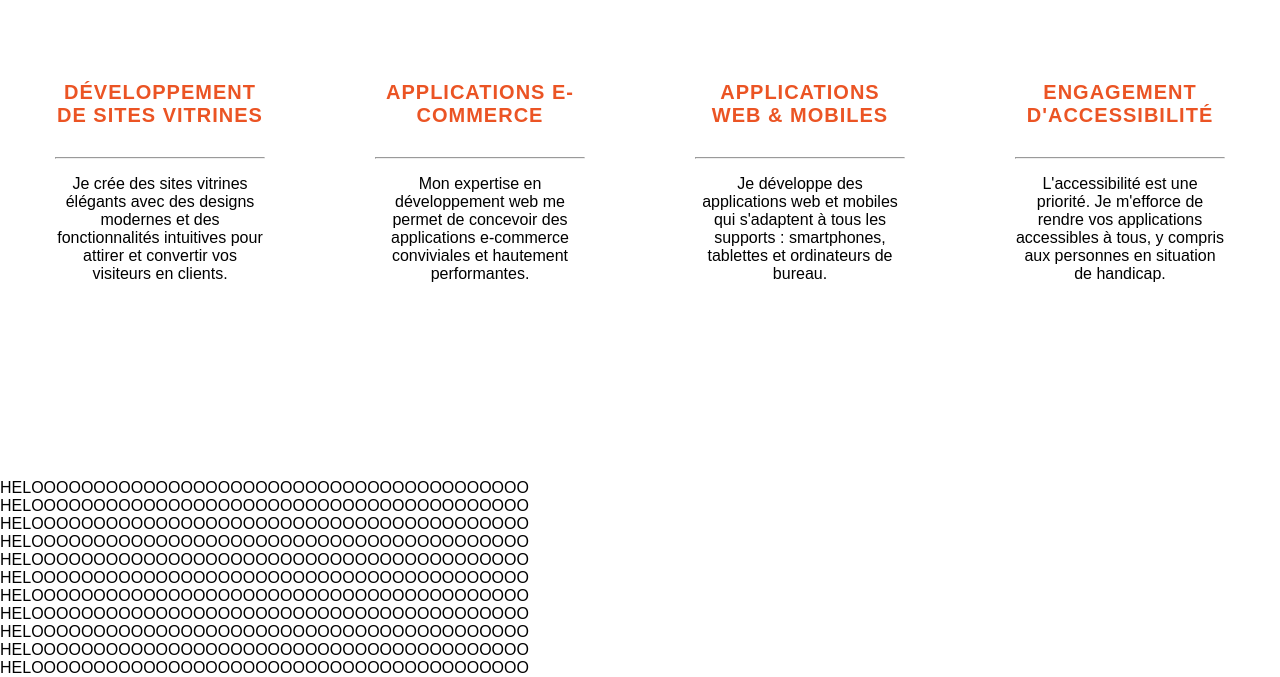
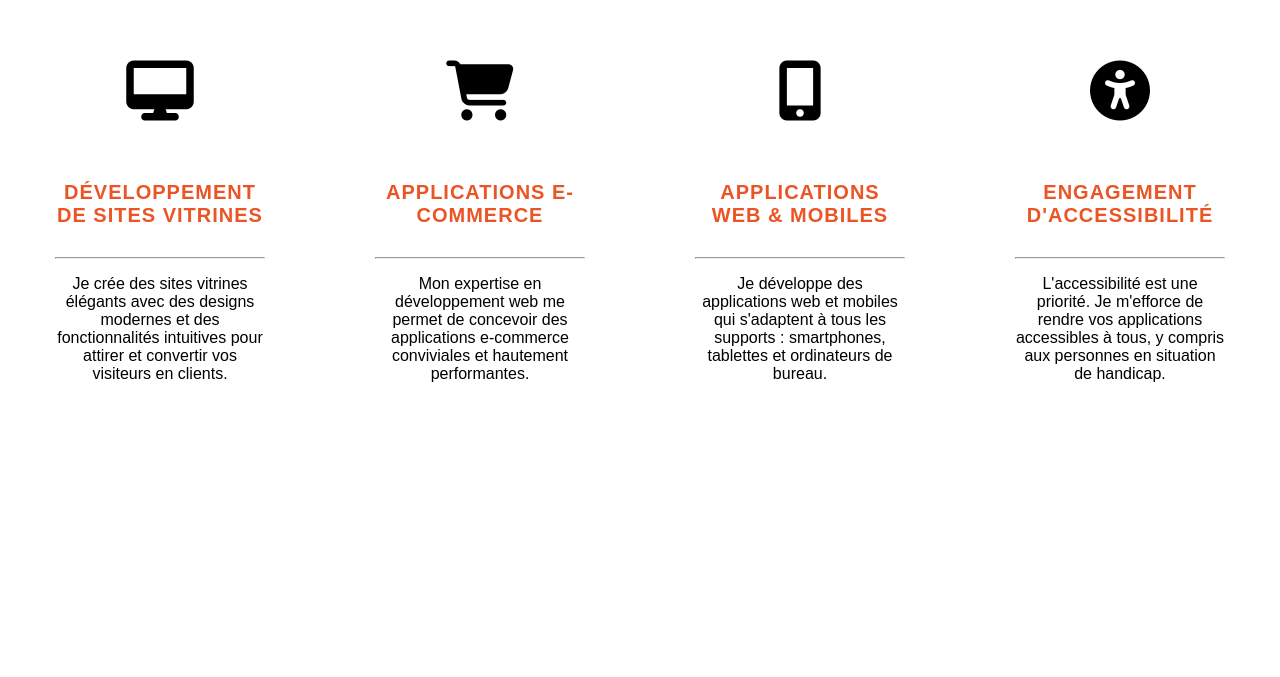
Before and after one commit to adam0794hh/Portfolio-Hammouche-Adam, a React (Vite) app: page / in a window 1280 px wide. Shown: the part 1072-1749 px from the top of the page. After the commit the page ends 1651 px from the top, so only its background shows below. Built offline with nearby package versions, Linux system fonts and the light colour scheme.

Commit message:
refacto-autres modifications

```diff
--- a/index.html
+++ b/index.html
@@ -5,6 +5,7 @@
     <link rel="icon" type="image/svg+xml" href="/vite.svg" />
     <meta name="viewport" content="width=device-width, initial-scale=1.0" />
     <title>Vite + React</title>
+    <script src="https://kit.fontawesome.com/3ec232fbc2.js" crossorigin="anonymous"></script>
   </head>
   <body>
     <div id="root"></div>
--- a/src/App.jsx
+++ b/src/App.jsx
@@ -1,27 +1,50 @@
-import Cover from './components/Cover'
-import Navbar from './components/Navbar'
-import Works from './components/Works'
+import React, { useRef, useEffect, useState } from 'react';
+import Navbar from './components/Navbar';
+import Cover from './components/Cover';
+import Works from './components/Works';
 
 function App() {
+  const homeRef = useRef(null);
+  const worksRef = useRef(null);
+  // Ajoutez d'autres références pour les autres sections ici
+
+  const [activeSection, setActiveSection] = useState('Accueil');
+
+  useEffect(() => {
+    const handleScroll = () => {
+      const scrolly = window.scrollY;
+      const homeTop = homeRef.current.offsetTop;
+      const worksTop = worksRef.current.offsetTop;
+      // Calculez la position de chaque section ici
+
+      // Déterminez quelle section est actuellement visible en fonction de la position du défilement
+      if (scrolly >= homeTop && scrolly < worksTop) {
+        setActiveSection('Accueil');
+      } else if (scrolly >= worksTop) {
+        setActiveSection('MonTravail');
+      }
+      // Ajoutez des conditions pour les autres sections ici
+    };
+
+    window.addEventListener('scroll', handleScroll);
+
+    // Nettoyage : supprimer l'écouteur d'événements lors du démontage du composant
+    return () => {
+      window.removeEventListener('scroll', handleScroll);
+    };
+  }, []);
 
   return (
     <>
-      <Navbar/>
-      <Cover/>
-      <Works/>
-      <div>HELOOOOOOOOOOOOOOOOOOOOOOOOOOOOOOOOOOOOOOOO</div>
-      <div>HELOOOOOOOOOOOOOOOOOOOOOOOOOOOOOOOOOOOOOOOO</div>
-      <div>HELOOOOOOOOOOOOOOOOOOOOOOOOOOOOOOOOOOOOOOOO</div>
-      <div>HELOOOOOOOOOOOOOOOOOOOOOOOOOOOOOOOOOOOOOOOO</div>
-      <div>HELOOOOOOOOOOOOOOOOOOOOOOOOOOOOOOOOOOOOOOOO</div>
-      <div>HELOOOOOOOOOOOOOOOOOOOOOOOOOOOOOOOOOOOOOOOO</div>
-      <div>HELOOOOOOOOOOOOOOOOOOOOOOOOOOOOOOOOOOOOOOOO</div>
-      <div>HELOOOOOOOOOOOOOOOOOOOOOOOOOOOOOOOOOOOOOOOO</div>
-      <div>HELOOOOOOOOOOOOOOOOOOOOOOOOOOOOOOOOOOOOOOOO</div>
-      <div>HELOOOOOOOOOOOOOOOOOOOOOOOOOOOOOOOOOOOOOOOO</div>
-      <div>HELOOOOOOOOOOOOOOOOOOOOOOOOOOOOOOOOOOOOOOOO</div>
+      <Navbar activeItem={activeSection} />
+      <div ref={homeRef}>
+        <Cover />
+      </div>
+      <div ref={worksRef}>
+        <Works />
+      </div>
     </>
-  )
+  );
 }
 
 export default App
--- a/src/components/Cover.jsx
+++ b/src/components/Cover.jsx
@@ -1,4 +1,4 @@
-import React from 'react'
+import React, { forwardRef } from 'react'
 import "../components/cover.css"
 
 function Cover () {
--- a/src/components/cover.css
+++ b/src/components/cover.css
@@ -9,6 +9,7 @@ body {
     background-size: cover;
     background-attachment: fixed;
     background-position: center center;
+    z-index: 1;
 }
 .intro {
     display: flex;
```
